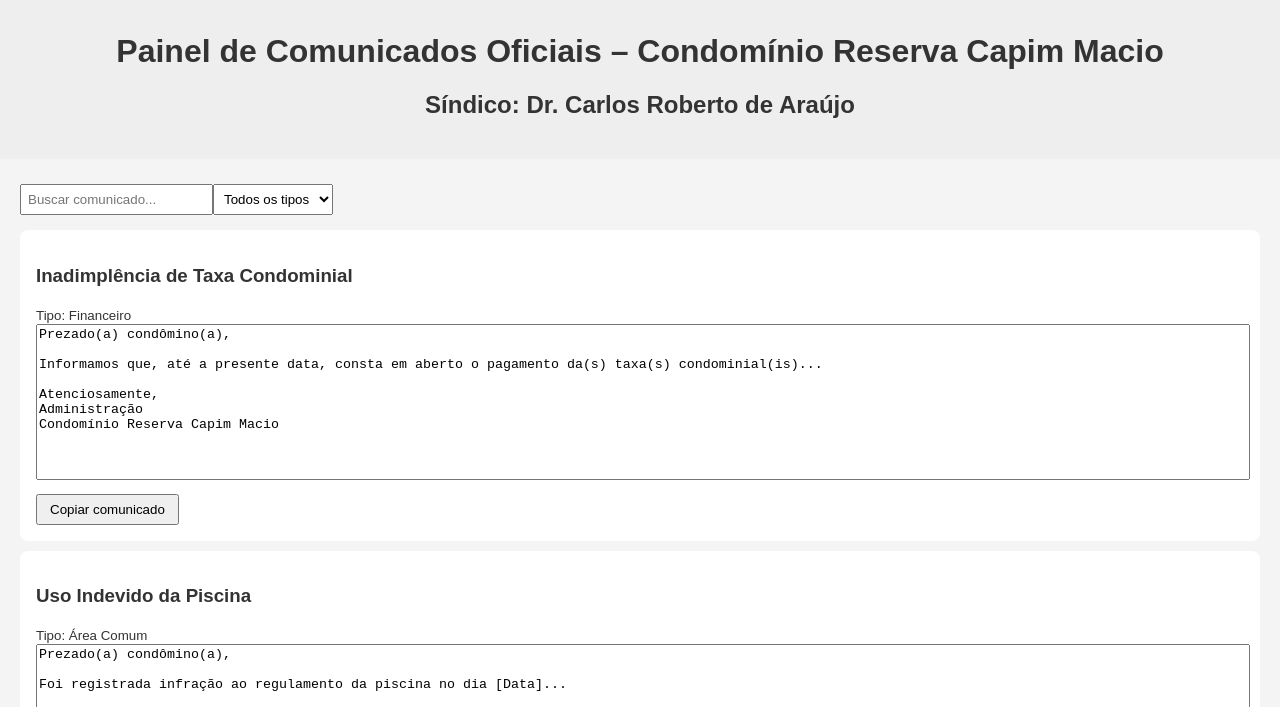
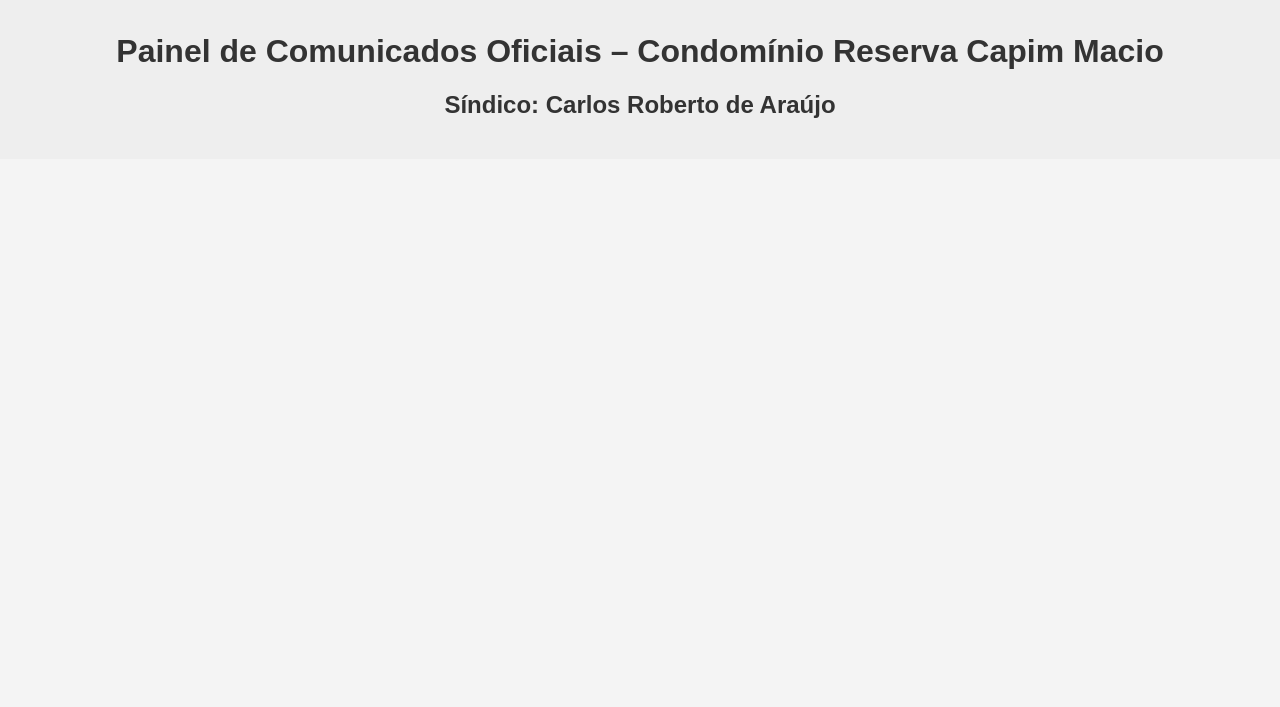
Before and after one commit to RCMCapimMacio/painel-comunicados, a plain HTML site: page index.html in a window 1280 px wide. Shown: the part 93-800 px from the top of the page. Drawn offline with Linux system fonts and the light colour scheme.

Commit message:
Add files via upload

```diff
--- a/app.js
+++ b/app.js
@@ -1,84 +1 @@
-
-const comunicados = [
-  {
-    titulo: "Inadimplência de Taxa Condominial",
-    tipo: "Financeiro",
-    texto: "Prezado(a) condômino(a),\n\nInformamos que, até a presente data, consta em aberto o pagamento da(s) taxa(s) condominial(is)...\n\nAtenciosamente,\nAdministração\nCondomínio Reserva Capim Macio"
-  },
-  {
-    titulo: "Uso Indevido da Piscina",
-    tipo: "Área Comum",
-    texto: "Prezado(a) condômino(a),\n\nFoi registrada infração ao regulamento da piscina no dia [Data]...\n\nAtenciosamente,\nAdministração\nCondomínio Reserva Capim Macio"
-  },
-  {
-    titulo: "Confirmação de Reserva do Salão de Festas",
-    tipo: "Área Comum",
-    texto: "Prezado(a) condômino(a),\n\nConfirmamos a reserva do Salão de Festas:\n- Unidade: [nº do apartamento]\n- Data do evento: [dia/mês/ano]\n- Horário: [das Xh às Yh]\n- Valor: R$ 100,00 via boleto\n\nAtenciosamente,\nAdministração\nCondomínio Reserva Capim Macio"
-  },
-  {
-    titulo: "Atualização Cadastral",
-    tipo: "Administrativo",
-    texto: "Prezado(a) condômino(a),\n\nSolicitamos a atualização cadastral da unidade [nº] até [data limite].\nEnviar para: reservacapimmacio@gmail.com\n\nAtenciosamente,\nAdministração\nCondomínio Reserva Capim Macio"
-  },
-  {
-    titulo: "Manutenção Programada",
-    tipo: "Serviços",
-    texto: "Prezado(a) condômino(a),\n\nInformamos que será realizada manutenção preventiva nas áreas comuns em [data], das [hora início] às [hora fim].\n\nAtenciosamente,\nAdministração\nCondomínio Reserva Capim Macio"
-  }
-];
-
-const app = document.getElementById("app");
-
-const search = document.createElement("input");
-search.placeholder = "Buscar comunicado...";
-search.oninput = render;
-
-const select = document.createElement("select");
-const optionAll = document.createElement("option");
-optionAll.value = "";
-optionAll.textContent = "Todos os tipos";
-select.appendChild(optionAll);
-
-[...new Set(comunicados.map(c => c.tipo))].forEach(tipo => {
-  const opt = document.createElement("option");
-  opt.value = tipo;
-  opt.textContent = tipo;
-  select.appendChild(opt);
-});
-select.onchange = render;
-
-app.appendChild(search);
-app.appendChild(select);
-
-const results = document.createElement("div");
-app.appendChild(results);
-
-const voltarBtn = document.createElement("button");
-voltarBtn.textContent = "Voltar ao topo";
-voltarBtn.onclick = () => window.scrollTo({ top: 0, behavior: 'smooth' });
-app.appendChild(voltarBtn);
-
-function render() {
-  results.innerHTML = "";
-  const termo = search.value.toLowerCase();
-  const tipo = select.value;
-
-  comunicados
-    .filter(c => c.titulo.toLowerCase().includes(termo) && (tipo ? c.tipo === tipo : true))
-    .forEach(c => {
-      const card = document.createElement("div");
-      card.style.background = "#fff";
-      card.style.padding = "16px";
-      card.style.margin = "10px 0";
-      card.style.borderRadius = "8px";
-      card.innerHTML = `
-        <h3>${c.titulo}</h3>
-        <small>Tipo: ${c.tipo}</small><br/>
-        <textarea readonly>${c.texto}</textarea><br/>
-        <button onclick="navigator.clipboard.writeText(\`${c.texto}\`)">Copiar comunicado</button>
-      `;
-      results.appendChild(card);
-    });
-}
-
-render();
+// Este arquivo será preenchido com a versão React em produção (compilada)
--- a/index.html
+++ b/index.html
@@ -1,4 +1,3 @@
-
 <!DOCTYPE html>
 <html lang="pt-BR">
   <head>
@@ -11,7 +10,7 @@
     <header>
       <img src="logo.png" alt="Logo" class="logo">
       <h1>Painel de Comunicados Oficiais – Condomínio Reserva Capim Macio</h1>
-      <h2>Síndico: Dr. Carlos Roberto de Araújo</h2>
+      <h2>Síndico: Carlos Roberto de Araújo</h2>
     </header>
     <main>
       <div id="app"></div>
```
